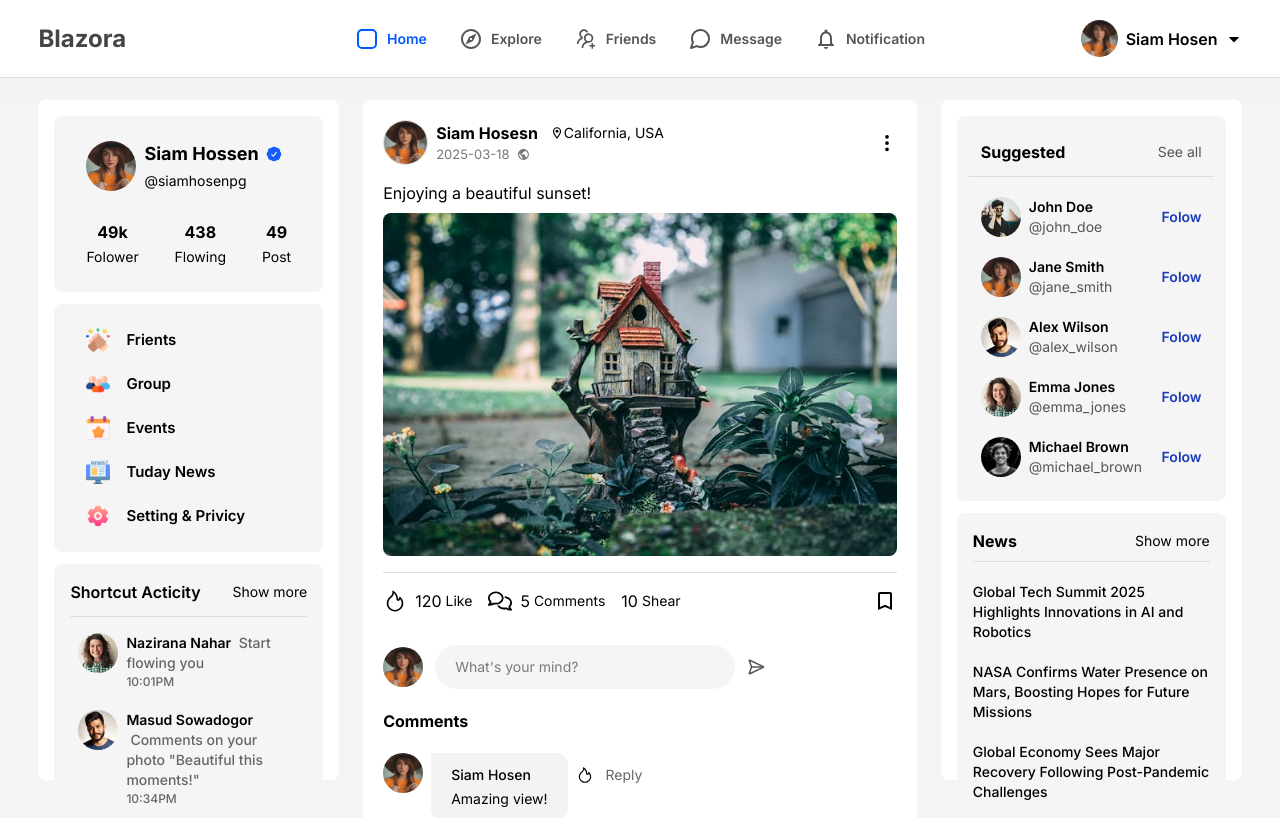
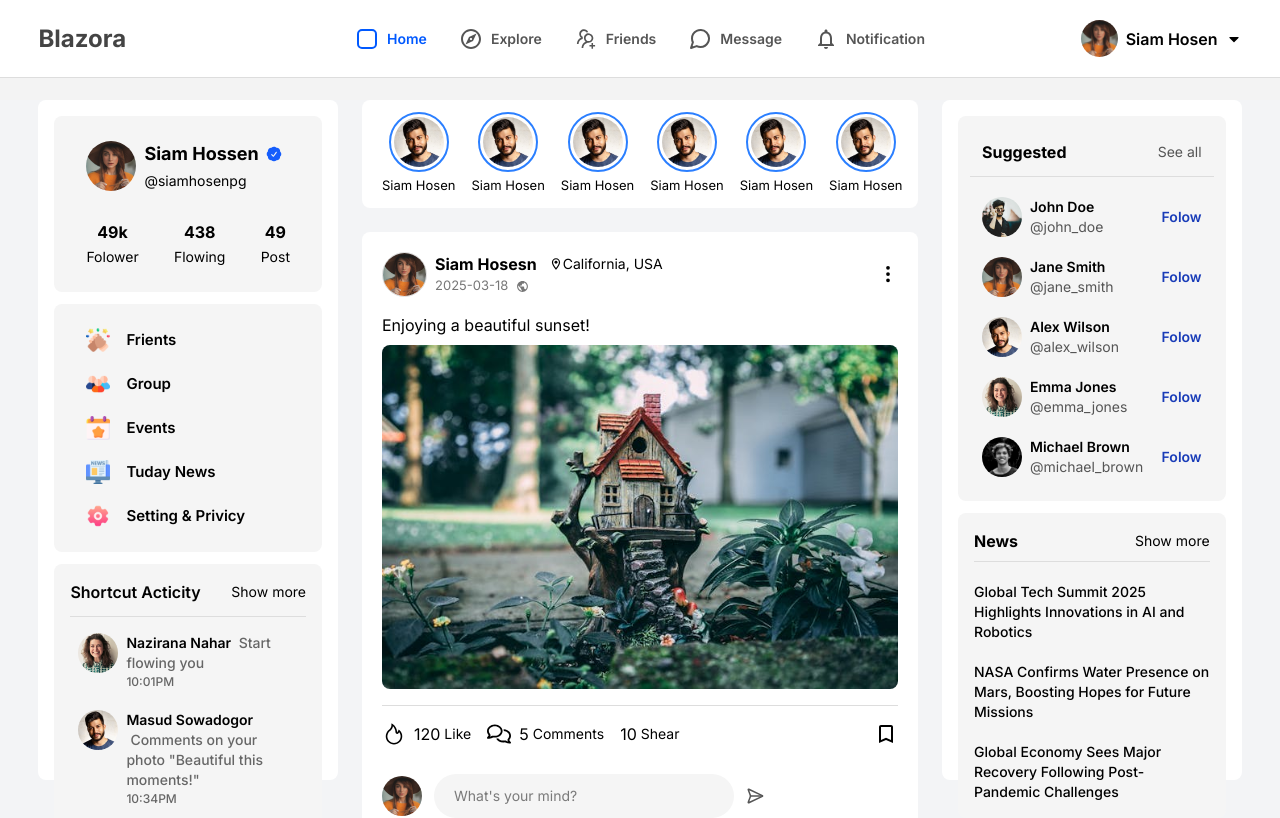
Before and after one commit to SiamHosenPg/Blazora, a React (Vite) app: page / in a window 1280 px wide. Shown: the top 818 px of the page. Built offline with nearby package versions, Linux system fonts and the light colour scheme.

Commit message:
Story Box Add

```diff
--- a/src/components/newsfeed/Newsfeed.jsx
+++ b/src/components/newsfeed/Newsfeed.jsx
@@ -81,7 +81,7 @@ const Newsfeed = () => {
                   </div>
                 );
               })}
-              <div className="CommentsInput flex gap-3 mt-4 items-center ">
+              <div className="CommentsInput flex gap-3 mt-3 items-center ">
                 <img
                   className="w-[40px] h-[40px] rounded-full"
                   src="/profile/2.jpg"
@@ -104,7 +104,7 @@ const Newsfeed = () => {
                     item.comments.map((comm, index) => {
                       return (
                         <div
-                          className=" commentsitems flex items-start gap-2 mt-5 border-b border-df pb-3"
+                          className=" commentsitems flex items-start gap-2 mt-3 border-b border-df pb-3"
                           key={index}
                         >
                           <div className="image">
--- /dev/null
+++ b/src/components/storys/Storybox.jsx
@@ -0,0 +1,80 @@
+import React from "react";
+
+const Storybox = () => {
+  return (
+    <div className="flex items-center gap-4 mb-6 bg-white rounded-lg py-3 px-5 overflow-x-auto scrollbar-hide">
+      <div className="flex flex-col items-center  shrink-0">
+        <div className="border-2 border-blue-500 rounded-full w-[60px] h-[60px] p-[3px] ">
+          <img
+            className=" aspect-square block rounded-full bg-blue-200 w-[50px] h-[50px] object-cover"
+            src="/public/profile/3.jpg"
+            alt=""
+          />
+        </div>
+        <span className="text-[13px] mt-1">Siam Hosen</span>
+      </div>
+      <div className="flex flex-col items-center  shrink-0">
+        <div className="border-2 border-blue-500 rounded-full w-[60px] h-[60px] p-[3px] ">
+          <img
+            className=" aspect-square block rounded-full bg-blue-200 w-[50px] h-[50px] object-cover"
+            src="/public/profile/3.jpg"
+            alt=""
+          />
+        </div>
+        <span className="text-[13px] mt-1">Siam Hosen</span>
+      </div>
+      <div className="flex flex-col items-center  shrink-0">
+        <div className="border-2 border-blue-500 rounded-full w-[60px] h-[60px] p-[3px] ">
+          <img
+            className=" aspect-square block rounded-full bg-blue-200 w-[50px] h-[50px] object-cover"
+            src="/public/profile/3.jpg"
+            alt=""
+          />
+        </div>
+        <span className="text-[13px] mt-1">Siam Hosen</span>
+      </div>
+      <div className="flex flex-col items-center  shrink-0">
+        <div className="border-2 border-blue-500 rounded-full w-[60px] h-[60px] p-[3px] ">
+          <img
+            className=" aspect-square block rounded-full bg-blue-200 w-[50px] h-[50px] object-cover"
+            src="/public/profile/3.jpg"
+            alt=""
+          />
+        </div>
+        <span className="text-[13px] mt-1">Siam Hosen</span>
+      </div>
+      <div className="flex flex-col items-center  shrink-0">
+        <div className="border-2 border-blue-500 rounded-full w-[60px] h-[60px] p-[3px] ">
+          <img
+            className=" aspect-square block rounded-full bg-blue-200 w-[50px] h-[50px] object-cover"
+            src="/public/profile/3.jpg"
+            alt=""
+          />
+        </div>
+        <span className="text-[13px] mt-1">Siam Hosen</span>
+      </div>
+      <div className="flex flex-col items-center  shrink-0">
+        <div className="border-2 border-blue-500 rounded-full w-[60px] h-[60px] p-[3px] ">
+          <img
+            className=" aspect-square block rounded-full bg-blue-200 w-[50px] h-[50px] object-cover"
+            src="/public/profile/3.jpg"
+            alt=""
+          />
+        </div>
+        <span className="text-[13px] mt-1">Siam Hosen</span>
+      </div>
+      <div className="flex flex-col items-center  shrink-0">
+        <div className="border-2 border-blue-500 rounded-full w-[60px] h-[60px] p-[3px] ">
+          <img
+            className=" aspect-square block rounded-full bg-blue-200 w-[50px] h-[50px] object-cover"
+            src="/public/profile/3.jpg"
+            alt=""
+          />
+        </div>
+        <span className="text-[13px] mt-1">Siam Hosen</span>
+      </div>
+    </div>
+  );
+};
+
+export default Storybox;
--- a/src/pages/Home.jsx
+++ b/src/pages/Home.jsx
@@ -1,9 +1,11 @@
 import React from "react";
 import Newsfeed from "../components/newsfeed/Newsfeed";
+import Storybox from "../components/storys/Storybox";
 
 const Home = () => {
   return (
     <div>
+      <Storybox />
       <Newsfeed />
     </div>
   );
--- a/src/pages/Message.jsx
+++ b/src/pages/Message.jsx
@@ -0,0 +1,7 @@
+import React from "react";
+
+const Message = () => {
+  return <div>Message</div>;
+};
+
+export default Message;
```
